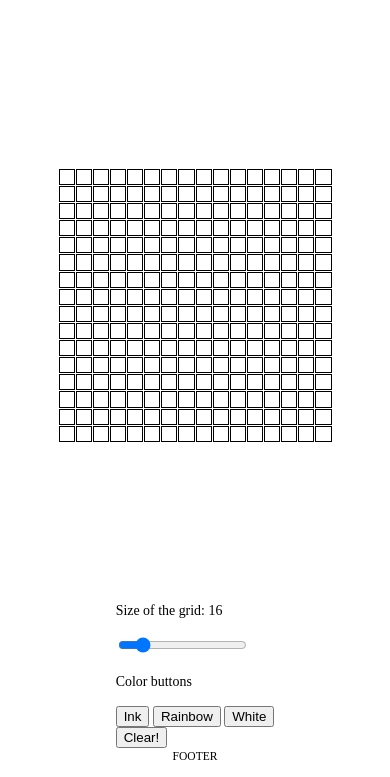
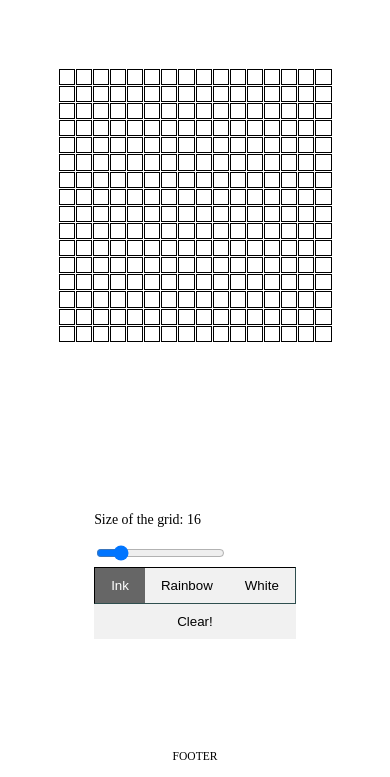
Before and after one commit to alternateved/etch-a-sketch, a plain HTML site: page index.html in a window 390 px wide. Shown: the part 67-844 px from the top of the page. Drawn offline with Linux system fonts and the light colour scheme.

Commit message:
Add toggleColors and colorGridWhite functions

```diff
--- a/index.html
+++ b/index.html
@@ -16,13 +16,12 @@
         <p>Size of the grid: <span id="size-value"></span></p>
         <input type="range" min="1" max="100" class="slider" id="size-slider">
       </div>
-      <div>
-        <p>Color buttons</p>
-        <button id="ink">Ink</button>
-        <button id="rainbow">Rainbow</button>
-        <button id="ereaser">White</button>
+      <div class="togglers">
+        <button class="toggle-buttons active">Ink</button>
+        <button class="toggle-buttons">Rainbow</button>
+        <button class="toggle-buttons">White</button>
       </div>
-      <button id="clear">Clear!</button>
+      <button id="clear-button">Clear!</button>
     </aside>
 
     <main>
--- a/scripts/script.js
+++ b/scripts/script.js
@@ -1,7 +1,8 @@
 const gridContainer = document.querySelector(".container");
-const clearButton = document.querySelector("#clear");
+const clearButton = document.querySelector("#clear-button");
 const sizeSlider = document.querySelector("#size-slider");
 const sizeValue = document.querySelector("#size-value");
+const toggleButtons = document.querySelectorAll(".toggle-buttons");
 
 function randomNumber() {
   return Math.floor(Math.random() * Math.floor(100));
@@ -84,6 +85,14 @@ function colorGridRainbow() {
   });
 }
 
+function colorGridWhite() {
+  gridContainer.childNodes.forEach((square) => {
+    square.addEventListener("mouseover", (event) => {
+      event.target.style.backgroundColor = "white";
+    });
+  });
+}
+
 function clearGrid(size) {
   while (gridContainer.childElementCount > 0) {
     gridContainer.removeChild(gridContainer.firstElementChild);
@@ -103,13 +112,37 @@ function changeSize() {
   });
 }
 
+function toggleColors() {
+  toggleButtons.forEach((button) =>
+    button.addEventListener("click", (event) => {
+      let current = document.getElementsByClassName("active");
+      if (current.length > 0) {
+        current[0].className = current[0].className.replace(" active", "");
+      }
+
+      switch (event.target.getAttribute("id")) {
+        case "ink-button":
+          colorGridBlack();
+          break;
+        case "rainbow-button":
+          colorGridRainbow();
+          break;
+        case "eraser-button":
+          colorGridWhite();
+          break;
+      }
+      event.target.className += " active";
+    })
+  );
+}
+
 function mainGrid() {
   sizeSlider.value = 16;
   generateGrid(sizeSlider.value);
   changeSize();
-
+  colorGridBlack();
+  toggleColors();
   clearButton.addEventListener("click", () => clearGrid(sizeSlider.value));
-  colorGridRainbow();
 }
 
 mainGrid();
--- a/styles/style.css
+++ b/styles/style.css
@@ -27,6 +27,8 @@ header {
 aside {
   grid-area: aside;
   box-sizing: border-box;
+  display: flex;
+  flex-direction: column;
 }
 
 main {
@@ -50,6 +52,30 @@ main {
   outline: none;
 }
 
+#clear-button {
+  border: none;
+  outline: none;
+  padding: 10px 16px;
+  background-color: #f1f1f1;
+}
+
+.togglers {
+  display: flex;
+  border: 1px inset darkslategrey;
+}
+
+.toggle-buttons {
+  border: none;
+  outline: none;
+  padding: 10px 16px;
+  background-color: #f1f1f1;
+}
+
+.active, .toggle-buttons:hover {
+  background-color: #666;
+  color: white;
+}
+
 footer {
   grid-area: footer;
   font-size: calc(0.6rem + 0.5vw);
@@ -63,7 +89,7 @@ footer {
       "main"
       "aside"
       "footer";
-    grid-template-rows: 60px 1fr 100px 40px;
+    grid-template-rows: 60px 1fr 300px 40px;
     grid-template-columns: 1fr;
     grid-gap: 5vw 5vw;
   }
```
